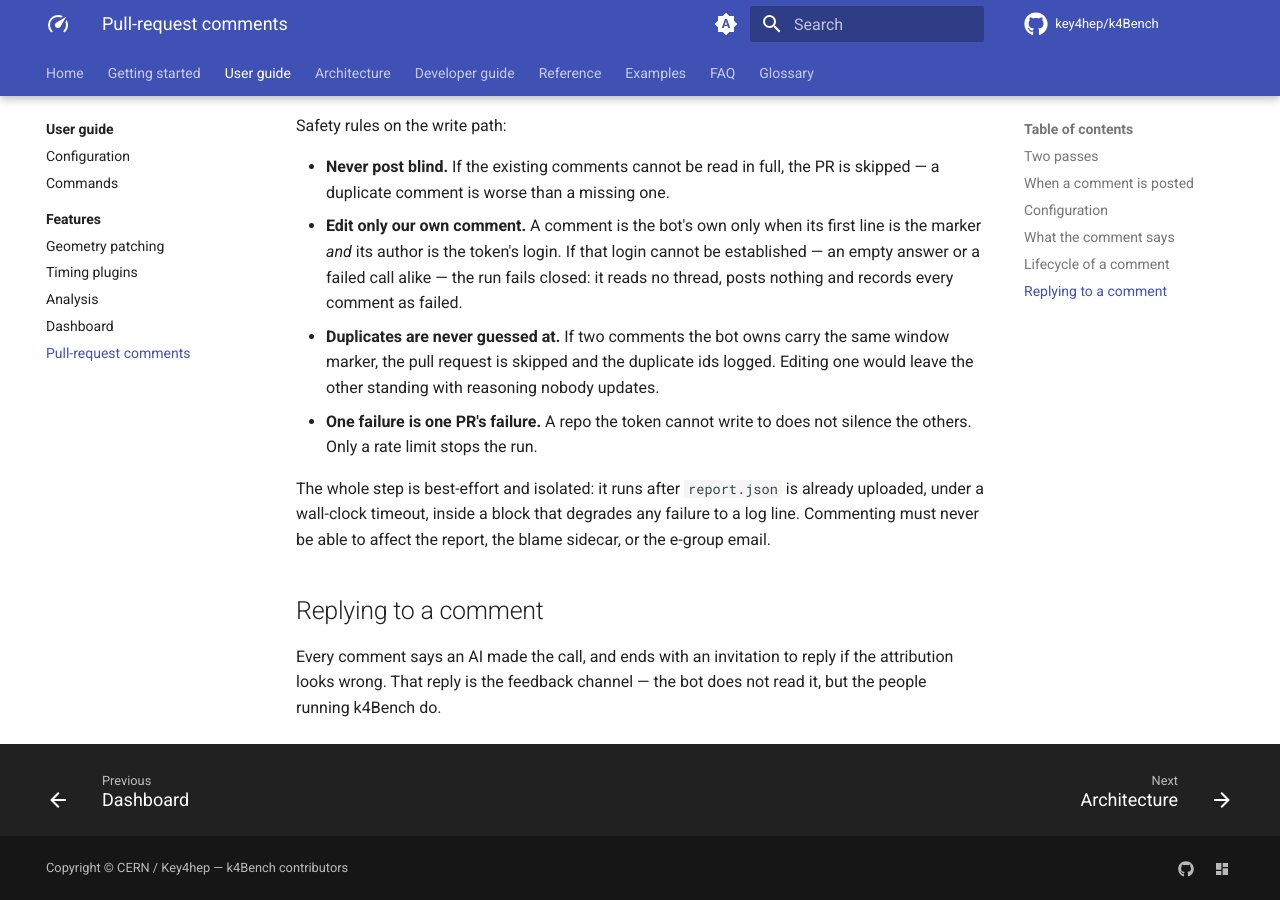
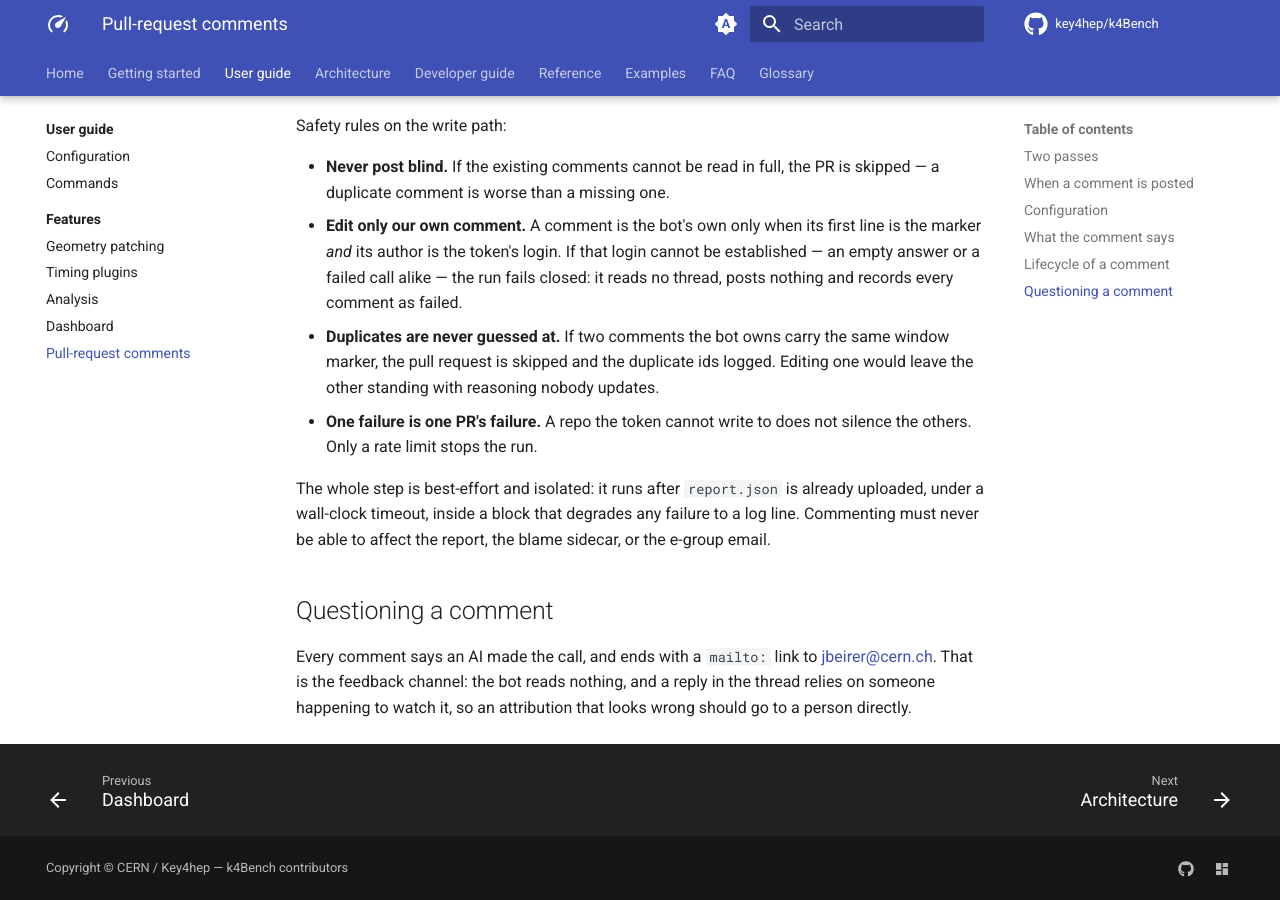
Before and after one commit to key4hep/k4Bench, an MkDocs documentation site: the page built from docs/user-guide/features/pr-comments.md, in a window 1280 px wide and 900 px high, scrolled down 6073 px. Built offline with MkDocs 1.6.1 and Material for MkDocs 9.7.7, drawn with Linux system fonts in a browser that asks for light colours; comment, search, counter and statistics services are not loaded.

Commit message:
Final changes

```diff
--- a/docs/user-guide/features/pr-comments.md
+++ b/docs/user-guide/features/pr-comments.md
@@ -262,8 +262,9 @@
 failure to a log line. Commenting must never be able to affect the report, the
 blame sidecar, or the e-group email.
 
-## Replying to a comment
+## Questioning a comment
 
-Every comment says an AI made the call, and ends with an invitation to
-reply if the attribution looks wrong. That reply is the feedback channel — the
-bot does not read it, but the people running k4Bench do.
+Every comment says an AI made the call, and ends with a `mailto:` link to
+<jbeirer@cern.ch>. That is the feedback channel: the bot reads nothing, and a
+reply in the thread relies on someone happening to watch it, so an attribution
+that looks wrong should go to a person directly.
```
Also changed, not shown: 2 other files.
